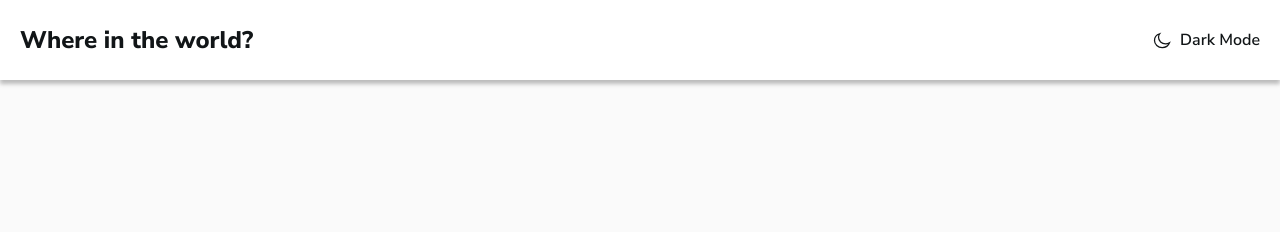
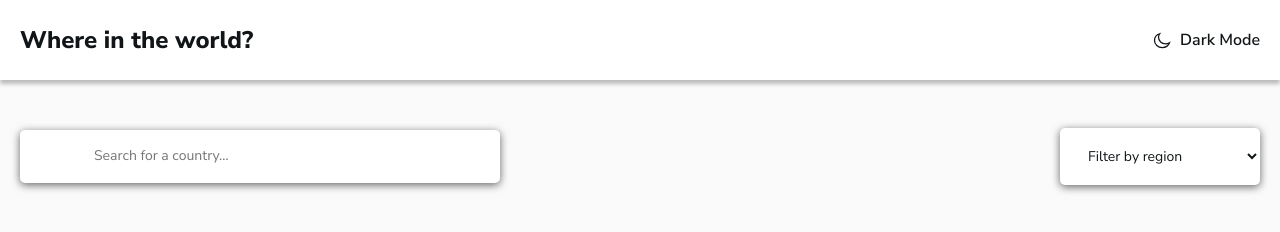
Before and after one commit to muhammadiiy/countries, a plain HTML site: page index.html in a window 1280 px wide. Drawn offline with Linux system fonts and the light colour scheme.

Commit message:
Add filters form

```diff
--- a/css/styles.css
+++ b/css/styles.css
@@ -102,6 +102,8 @@ a {
 
 /* MAIN CONTENT  */
 .main-content {
+  padding-top: 48px;
+  padding-bottom: 48px;
   flex-grow: 1;
 }
 
@@ -160,3 +162,29 @@ a {
   line-height: 22px;
   font-weight: 600;
 }
+
+
+/* FILTERS  */
+.filters {
+  display: flex;
+  align-items: center;
+  justify-content: space-between;
+}
+.filters-search-input {
+  min-width: 480px;
+  border: 0;
+  padding: 18px 74px;
+  border-radius: 5px;
+  background-color: var(--element-bg);
+  color: var(--text-color);
+  box-shadow: 0px 2px 9px rgba(0, 0, 0, 0.6);
+}
+.filters-region-select {
+  min-width: 200px;
+  padding: 18px 24px;
+  border: 0;
+  border-radius: 5px;
+  background-color: var(--element-bg);
+  color: var(--text-color);
+  box-shadow: 0px 2px 9px rgba(0, 0, 0, 0.6);
+}
--- a/index.html
+++ b/index.html
@@ -27,6 +27,23 @@
       </div>
     </header>
 
+
+    <!-- MAIN CONTENT  -->
+    <main class="main-content">
+      <div class="container">
+        <form class="filters" action="https://echo.htmlacademy.ru" method="GET">
+          <input class="filters-search-input" type="search" name="search" placeholder="Search for a country…" aria-label="Country name" required>
+          <select class="filters-region-select" name="region" aria-label="Regions">
+            <option selected disabled>Filter by region</option>
+            <option>Africa</option>
+            <option>America</option>
+            <option>Asia</option>
+            <option>Europe</option>
+            <option>Oceania</option>
+          </select>
+        </form>
+      </div>
+    </main>
   <script src="js/main.js"></script>
 </body>
 </html>
```
